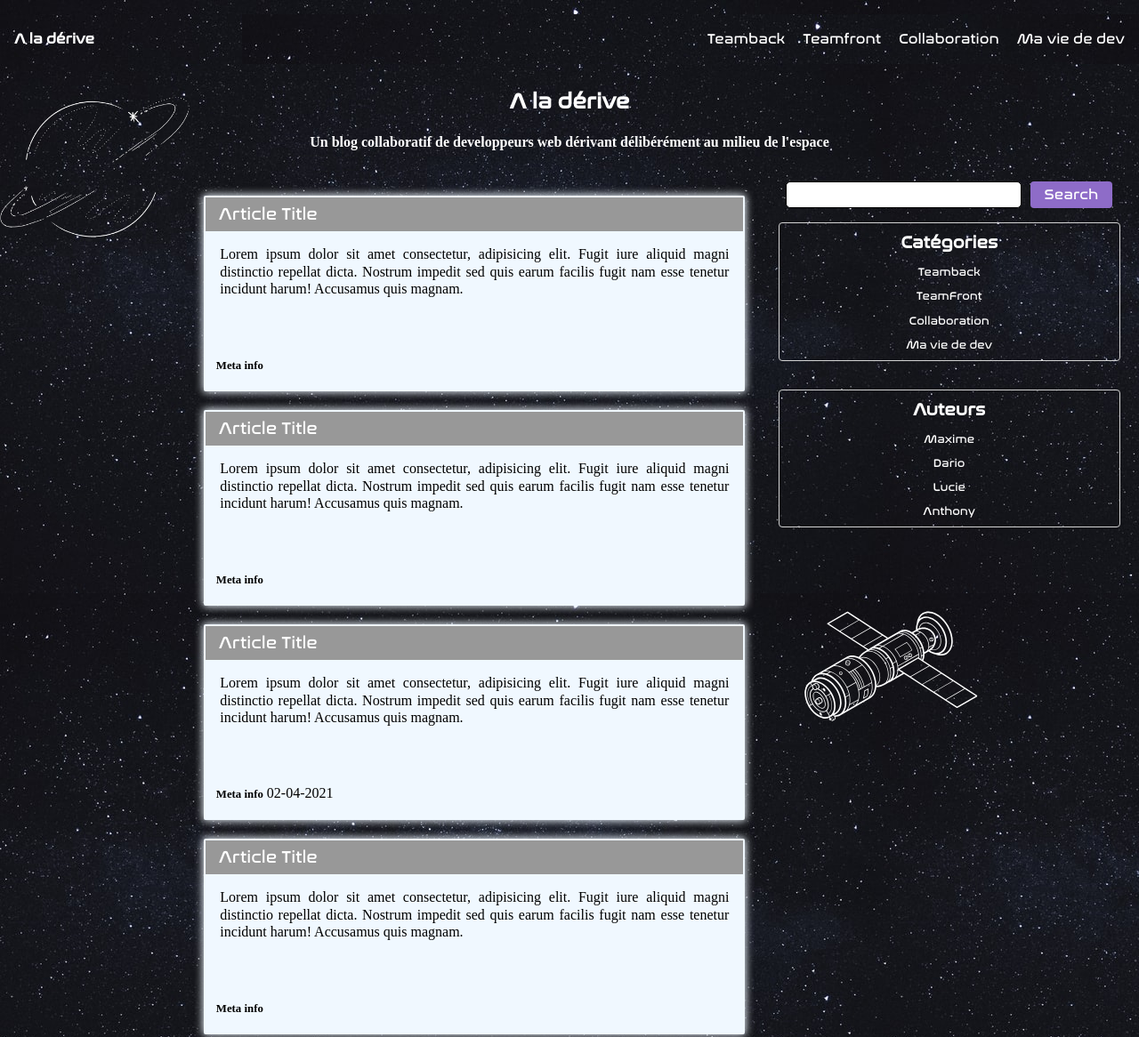
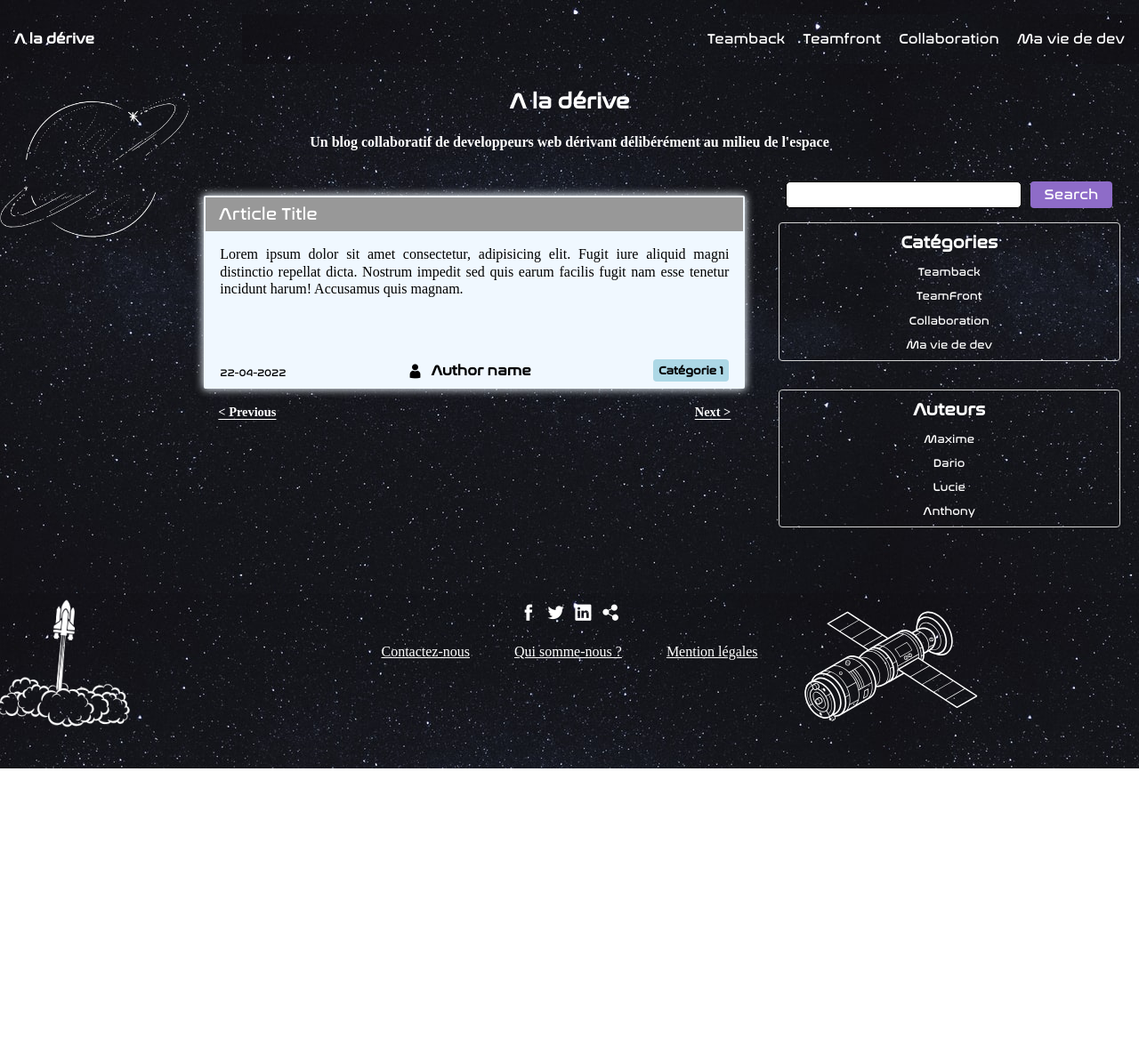
Before and after one commit to Al3sandre/OBlog-CDC, a plain HTML site: page integration/index.html in a window 1280 px wide. Shown: the top 1166 px of the page at 89% size. After the commit the page ends 864 px from the top, so only its background shows below. Drawn offline with Linux system fonts and the light colour scheme.

Commit message:
add meta info for article

```diff
--- a/integration/assets/css/style.css
+++ b/integration/assets/css/style.css
@@ -176,6 +176,10 @@ main section.articles article header a{
     color: var(--color-font-article-header-title);
 
 }
+main section.articles article main a{
+    text-decoration: none;
+    color: black;
+}
 main section.articles article main p{
     text-align: justify;
     line-height: 1.2em;
@@ -184,15 +188,40 @@ main section.articles article main p{
     font-family: var(--font-content);
 
 }
-main section.articles article footer a{
+main section.articles article footer{
+    display: flex;
+    width: 100%;
+    justify-content: space-between;
+    padding: 0.4em 1em;
+    align-items: flex-end;
+    font-family:var(--font-main-title);
+}
+main section.articles article footer time{
+    font-size: 0.7em;
+}
+main section.articles article footer a.author{
     text-decoration: none;
-    font-family: var(--font-content);
+}
+main section.articles article footer a.author div{
+    display: flex;
+    gap: 10px;
+    align-items: center;
+    color: black;
+}
+main section.articles article footer div.category{
+    display: flex;
+    gap: 10px;
+}
+main section.articles article footer div.category a{
+    text-decoration: none;
+    background-color: lightblue;
+    padding: 0.2em 0.5em;
+    font-size: 0.8em;
     font-weight: 600;
-    color: var(--color-font-links);
-    margin-left: 0.9em;
-    font-size: 0.8em;
+    color: black;
+    border-radius: 4px;
+}
 
-}
 
 main div.paging{
     display: flex;
--- a/integration/index.html
+++ b/integration/index.html
@@ -31,44 +31,23 @@
             <article>
                 <header> <a href="#"> Article Title </a></header>
                 <main>
-                    <p>
-                        Lorem ipsum dolor sit amet consectetur, adipisicing elit. Fugit iure aliquid magni distinctio repellat dicta. Nostrum impedit sed quis earum facilis fugit nam esse tenetur incidunt harum! Accusamus quis magnam.
-                    </p>
+                    <a href="#">
+                        <p>
+                            Lorem ipsum dolor sit amet consectetur, adipisicing elit. Fugit iure aliquid magni distinctio repellat dicta. Nostrum impedit sed quis earum facilis fugit nam esse tenetur incidunt harum! Accusamus quis magnam.
+                        </p>
+                    </a>
                 </main>
                 <footer>
-                    <a href="#">Meta info</a>
-                </footer>
-            </article>
-            <article>
-                <header> <a href="#"> Article Title </a></header>
-                <main>
-                    <p>
-                        Lorem ipsum dolor sit amet consectetur, adipisicing elit. Fugit iure aliquid magni distinctio repellat dicta. Nostrum impedit sed quis earum facilis fugit nam esse tenetur incidunt harum! Accusamus quis magnam.
-                    </p>
-                </main>
-                <footer>
-                    <a href="#">Meta info</a>
-                </footer>
-            </article> <article>
-                <header> <a href="#"> Article Title </a></header>
-                <main>
-                    <p>
-                        Lorem ipsum dolor sit amet consectetur, adipisicing elit. Fugit iure aliquid magni distinctio repellat dicta. Nostrum impedit sed quis earum facilis fugit nam esse tenetur incidunt harum! Accusamus quis magnam.
-                    </p>
-                </main>
-                <footer>
-                    <a href="#">Meta info</a>
-                    <time>02-04-2021</time>
-                </footer>
-            </article> <article>
-                <header> <a href="#"> Article Title </a></header>
-                <main>
-                    <p>
-                        Lorem ipsum dolor sit amet consectetur, adipisicing elit. Fugit iure aliquid magni distinctio repellat dicta. Nostrum impedit sed quis earum facilis fugit nam esse tenetur incidunt harum! Accusamus quis magnam.
-                    </p>
-                </main>
-                <footer>
-                    <a href="#">Meta info</a>
+                    <time datetime="2022-04-22">22-04-2022</time>
+                    <a href="#" class="author">
+                        <div>
+                            <i class="icofont-user"></i>
+                            <h4>Author name</h4>
+                        </div>
+                    </a>
+                    <div  class="category" >
+                        <a href="#">Catégorie 1</a>
+                    </div>
                 </footer>
             </article>
         </section>
```
Also changed, not shown: 1 other file.
